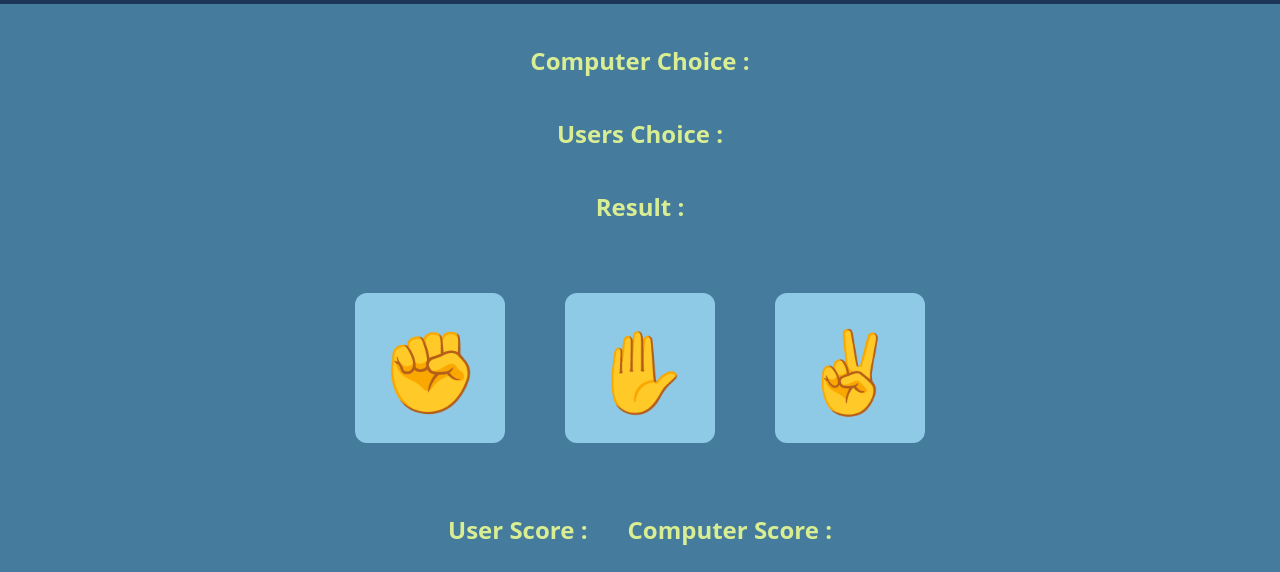
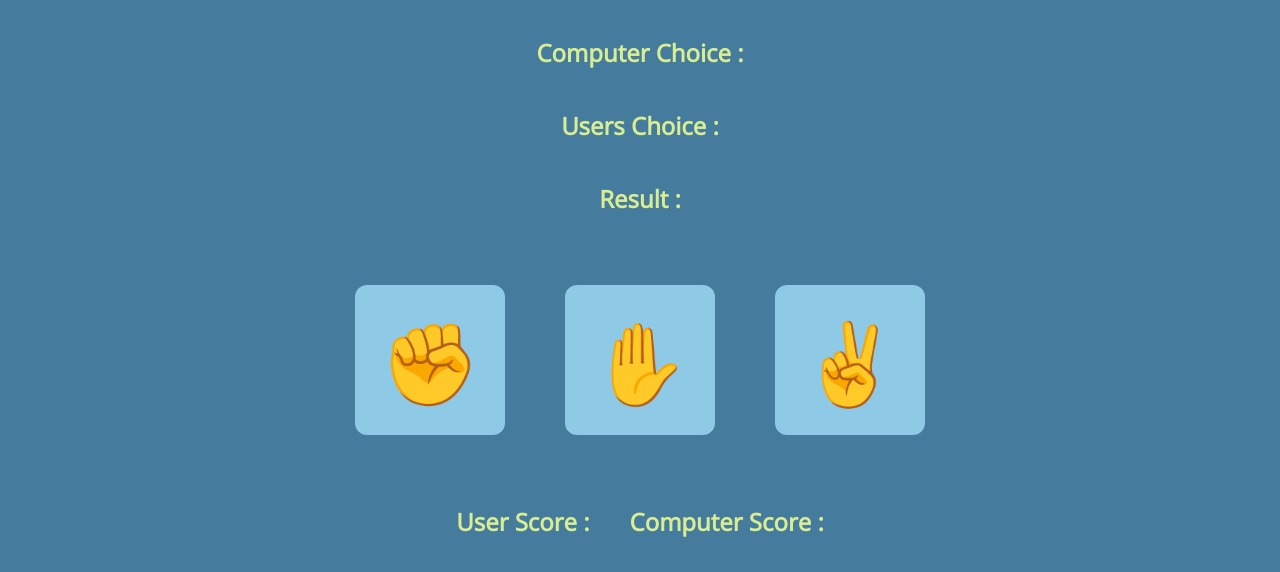
Before and after one commit to RutvikMendpara/Rock-Paper-Scissors, a plain HTML site: page index.html in a window 1280 px wide. Shown: the part 92-664 px from the top of the page. Drawn offline with nearby package versions, Linux system fonts and the light colour scheme.

Commit message:
Update index.html

```diff
--- a/index.html
+++ b/index.html
@@ -6,6 +6,9 @@
     <meta http-equiv="X-UA-Compatible" content="IE=edge">
     <meta name="viewport" content="width=device-width, initial-scale=1.0">
     <link rel="stylesheet" href="style.css">
+    <style>
+        @import url('https://fonts.googleapis.com/css2?family=Open+Sans&family=Press+Start+2P&display=swap');
+    </style>
     <title>Rock Paper Scissors</title>
 </head>
 
```
